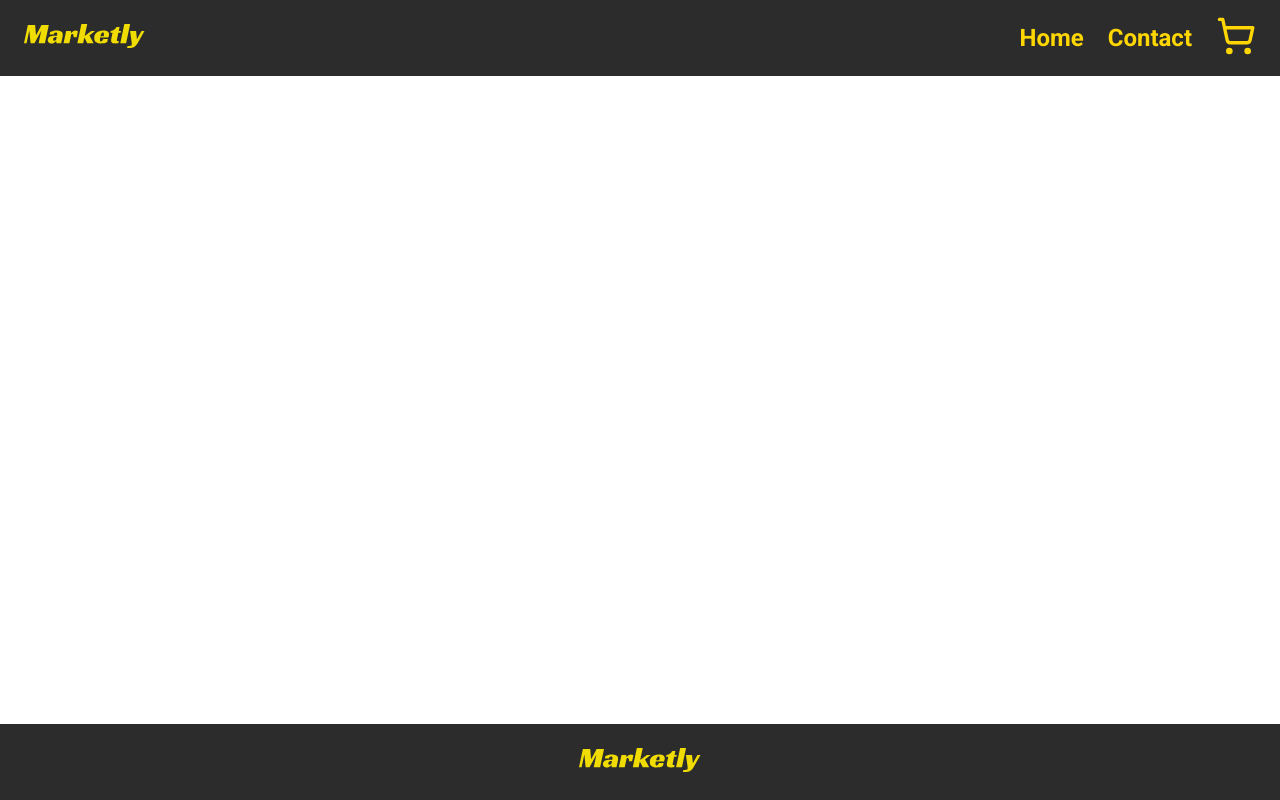
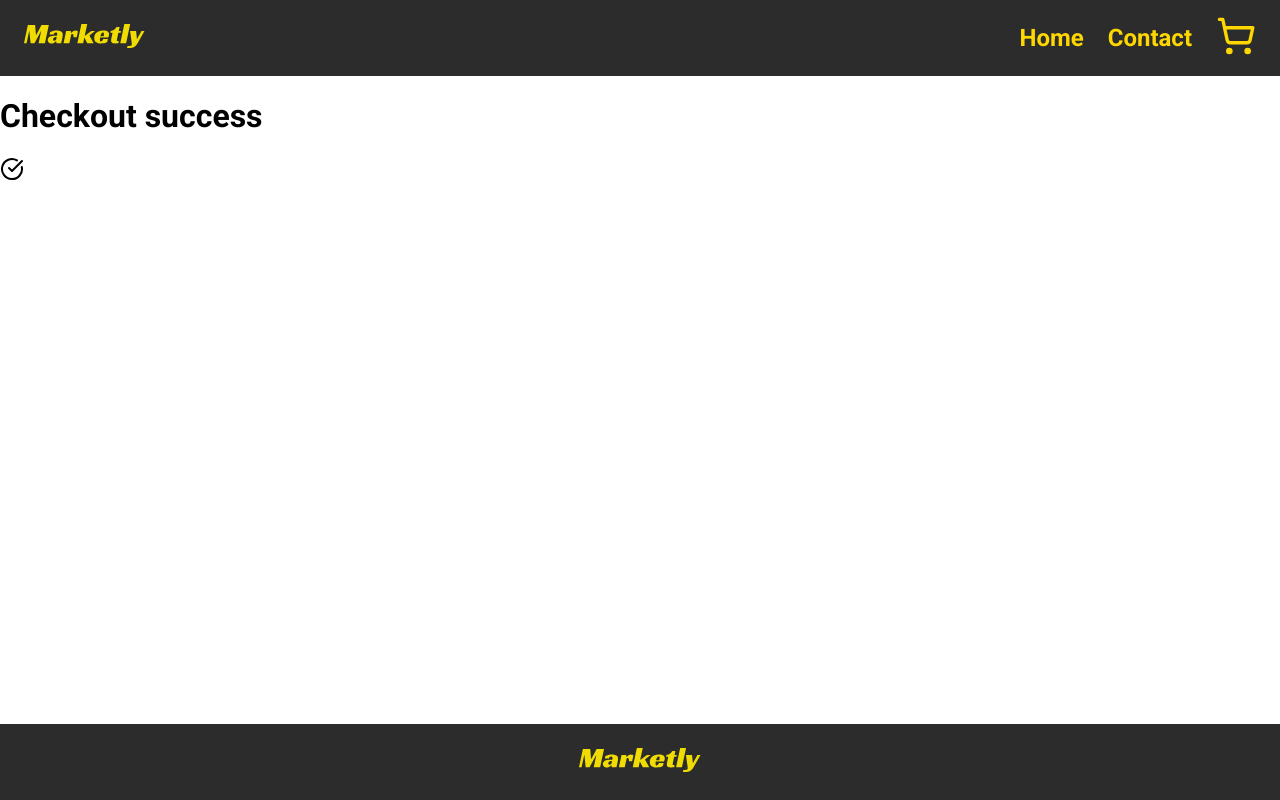
Before and after one commit to JarlErikMathiesen/marketly, a React (Create React App) app: page /checkoutsuccess in a window 1280 px wide. Before the commit this address had no page. Built offline with nearby package versions, Linux system fonts and the light colour scheme.

Commit message:
Created and linked checkoutsucces page

```diff
--- a/src/App.js
+++ b/src/App.js
@@ -6,6 +6,7 @@
 import { Product } from './components/pages/Product';
 import { CartProvider } from './context/CartContext';
 import { Cart } from './components/pages/Cart';
+import { CheckoutSuccess } from './components/pages/CheckoutSuccess';
 
 function App() {
   return (
@@ -17,6 +18,7 @@
             <Route path="/contact" element={<Contact />} />
             <Route path="/product/:id" element={<Product />} />
             <Route path="/cart" element={<Cart />} />
+            <Route path="/checkoutsuccess" element={<CheckoutSuccess />} />
           </Routes>
         </Layout>
       </BrowserRouter>
--- a/src/components/Cards.jsx
+++ b/src/components/Cards.jsx
@@ -36,6 +36,7 @@
 export const CardText = styled.div`
   display: grid;
   padding: 16px;
+  font-size: 25px;
 `;
 
 export const CardImageWrapper = styled.div`
--- a/src/components/pages/Cart.jsx
+++ b/src/components/pages/Cart.jsx
@@ -8,6 +8,7 @@
   RemoveButton,
 } from '../../styles/buttons';
 import { ProductPrice, OldPrice } from '../../styles/fonts';
+import { Link } from 'react-router-dom';
 
 const CartContainer = styled.div`
   max-width: 800px;
@@ -232,7 +233,9 @@
           <SummaryLabel>Total</SummaryLabel>
           <SummaryValue>{formatPrice(totalDiscountedPrice)} kr</SummaryValue>
         </TotalRow>
-        <CheckoutButton>Proceed to checkout</CheckoutButton>
+        <Link to="/checkoutsuccess">
+          <CheckoutButton>Proceed to checkout</CheckoutButton>
+        </Link>
       </OrderSummaryCard>
     </CartContainer>
   );
--- /dev/null
+++ b/src/components/pages/CheckoutSuccess.jsx
@@ -0,0 +1,11 @@
+import styled from 'styled-components';
+import { CircleCheckBig } from 'lucide-react';
+
+export function CheckoutSuccess() {
+  return (
+    <div>
+      <h1>Checkout success</h1>
+      <CircleCheckBig />
+    </div>
+  );
+}
--- a/src/components/pages/Home.jsx
+++ b/src/components/pages/Home.jsx
@@ -36,7 +36,6 @@
   justify-content: space-between;
   align-items: center;
   margin-top: 8px;
-  font-size: 25px;
 `;
 
 function calculateDiscount(price, discountedPrice) {
```
